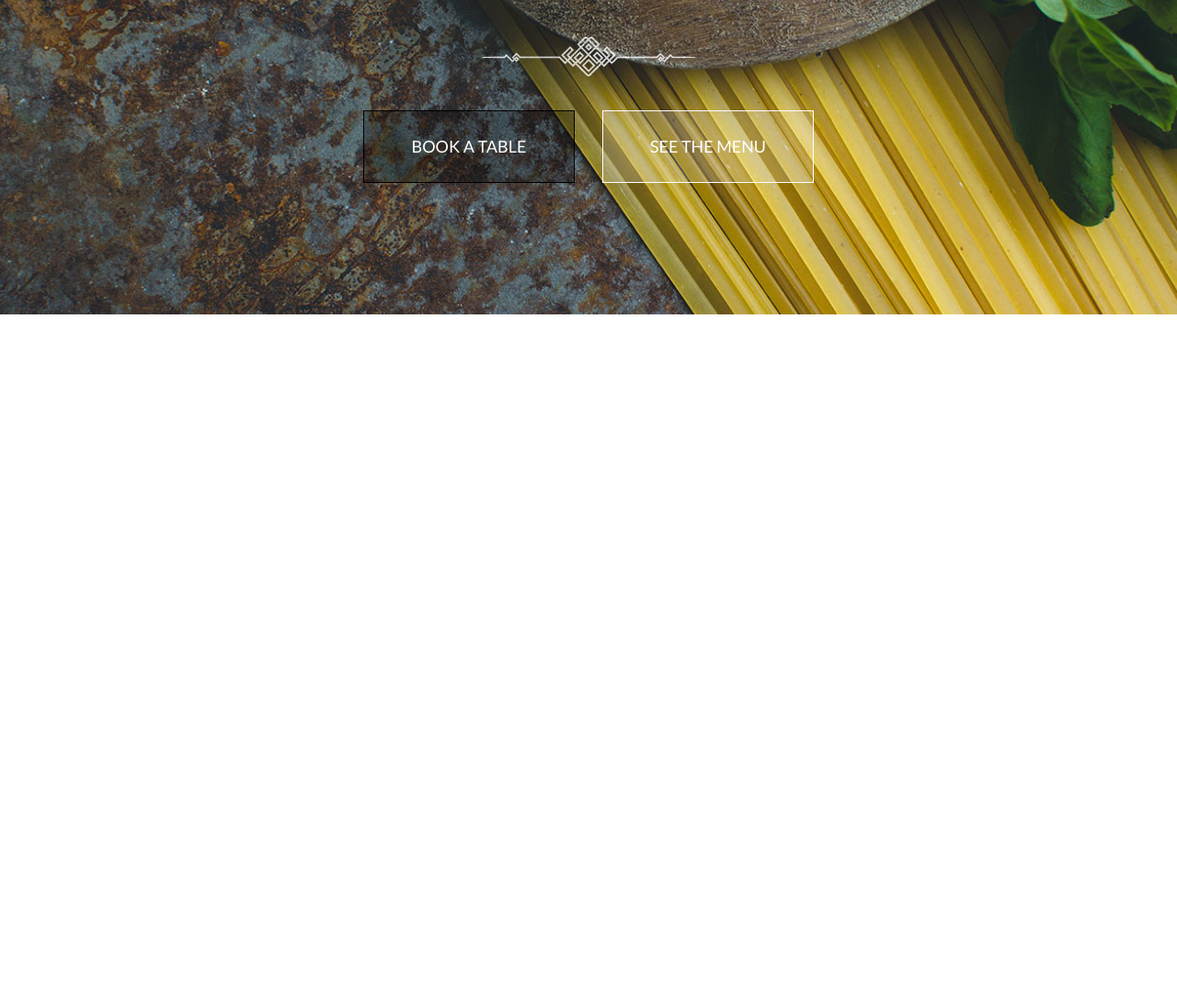
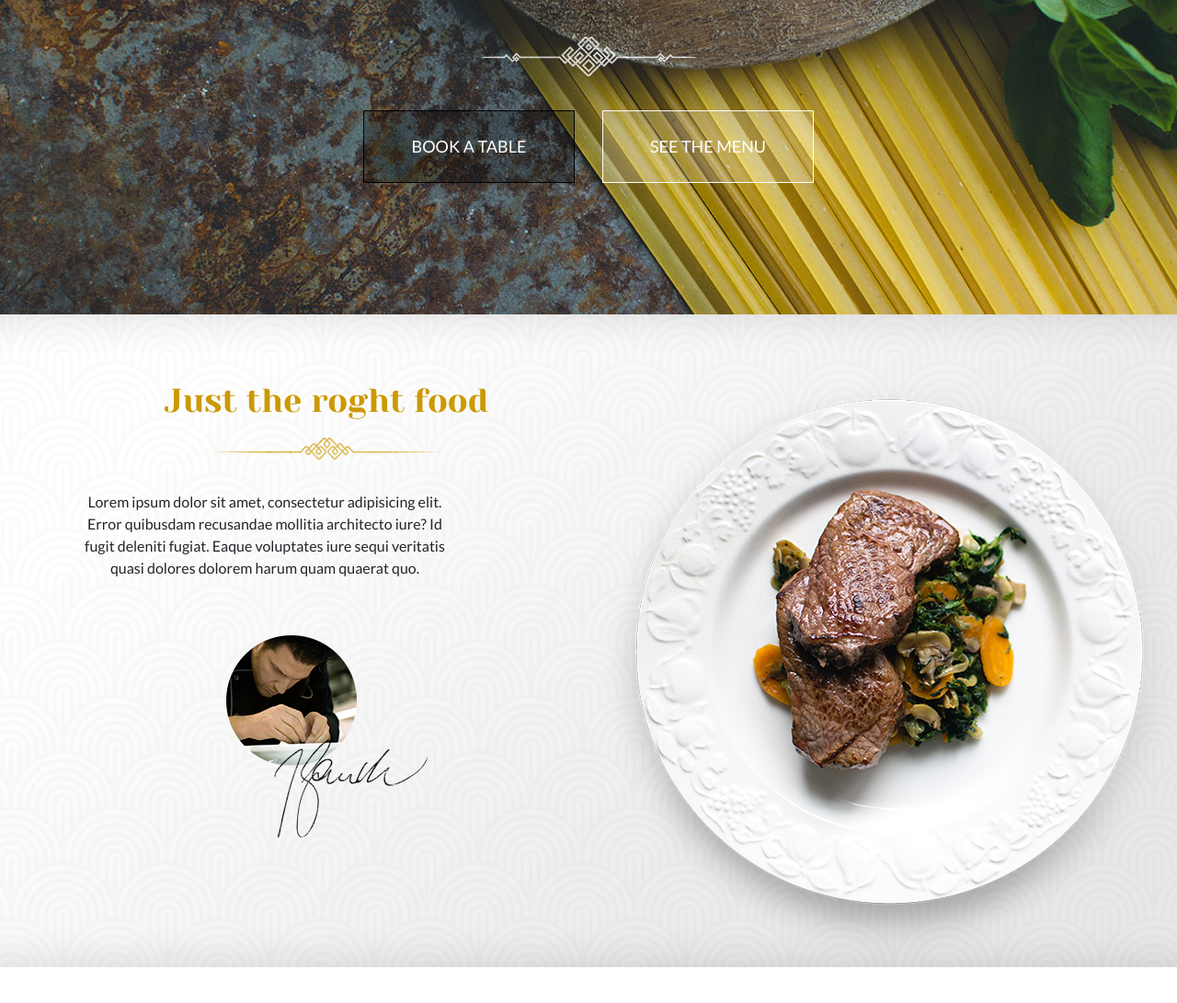
Before and after one commit to kobajanashvili/kobajanashvili.github.io, a plain HTML site: page index.html in a window 1280 px wide. Shown: the part 425-1516 px from the top of the page at 92% size. Before the commit the page ends 800 px from the top, so only its background shows below. Drawn offline with nearby package versions, Linux system fonts and the light colour scheme; a web font is replaced by a local one.

Commit message:
initial commit
change img + add section intro

```diff
--- a/css/main.css
+++ b/css/main.css
@@ -18,6 +18,8 @@ ul,li{
     color: #fff;
 }
 .main-menu{
+    /* background: url('../img/bg-header.png') no-repeat; */
+    background-color: rgba(0, 0, 0, 0.1);
     /* padding: 5px 0; */
 }
 .menu{
@@ -68,7 +70,7 @@ ul,li{
 }
 .social__item a{
     color: #e09835;
-    font-style: 16px;
+    font-size: 16px;
 }
 .social__item a:hover{
     text-decoration: none;
@@ -128,3 +130,32 @@ ul,li{
     border: 1px solid #000;
     transition: .5s;
 }
+/* section food */
+#intro{
+    background: url('../img/bg2.jpg') no-repeat center top;
+    padding-top: 73px;
+    padding-bottom: 86px;
+}
+.food{
+    text-align: center;
+}
+.food__title{
+    font-family: 'Yeseva One', cursive;
+    font-size: 36px;
+    color: #cc9900;
+    width: 353px;
+    margin: 0 auto;
+}
+.food__divider{
+    margin-top: 18px;
+}
+.food__text{
+    margin-top: 34px;
+    font-family: 'Lato', sans-serif;
+    width: 406px;
+    font-size: 16px;
+}
+.food__chef{
+    margin-top: 45px;
+
+}
--- a/index.html
+++ b/index.html
@@ -98,5 +98,28 @@
             </div>
         </div>
     </header>
+    <section id="intro" class="intro">
+        <div class="container">
+            <div class="row">
+                <div class="col-lg-6">
+                    <div class="food">
+                        <h2 class="food__title">
+                            Just the roght food
+                        </h2>
+                        <img src="img/divider-s2.png" alt="Divider" class="food__divider">
+                        <p class="food__text">
+                            Lorem ipsum dolor sit amet, consectetur adipisicing elit. Error quibusdam recusandae mollitia architecto iure? Id fugit deleniti fugiat. Eaque voluptates iure sequi veritatis quasi dolores dolorem harum quam quaerat quo.
+                        </p>
+                        <img src="img/chef.png" alt="Chef" class="food__chef">
+                    </div>
+                </div>
+                <div class="col-lg-6">
+                    <div class="dish">
+                        <img src="img/dish1.png" alt="Dish" class="dish__img">
+                    </div>
+                </div>
+            </div>
+        </div>
+    </section>
 </body>
 </html>
```
Also changed, not shown: img/bg-header.png (added), img/bg2.jpg (added), img/chef.png (added).
